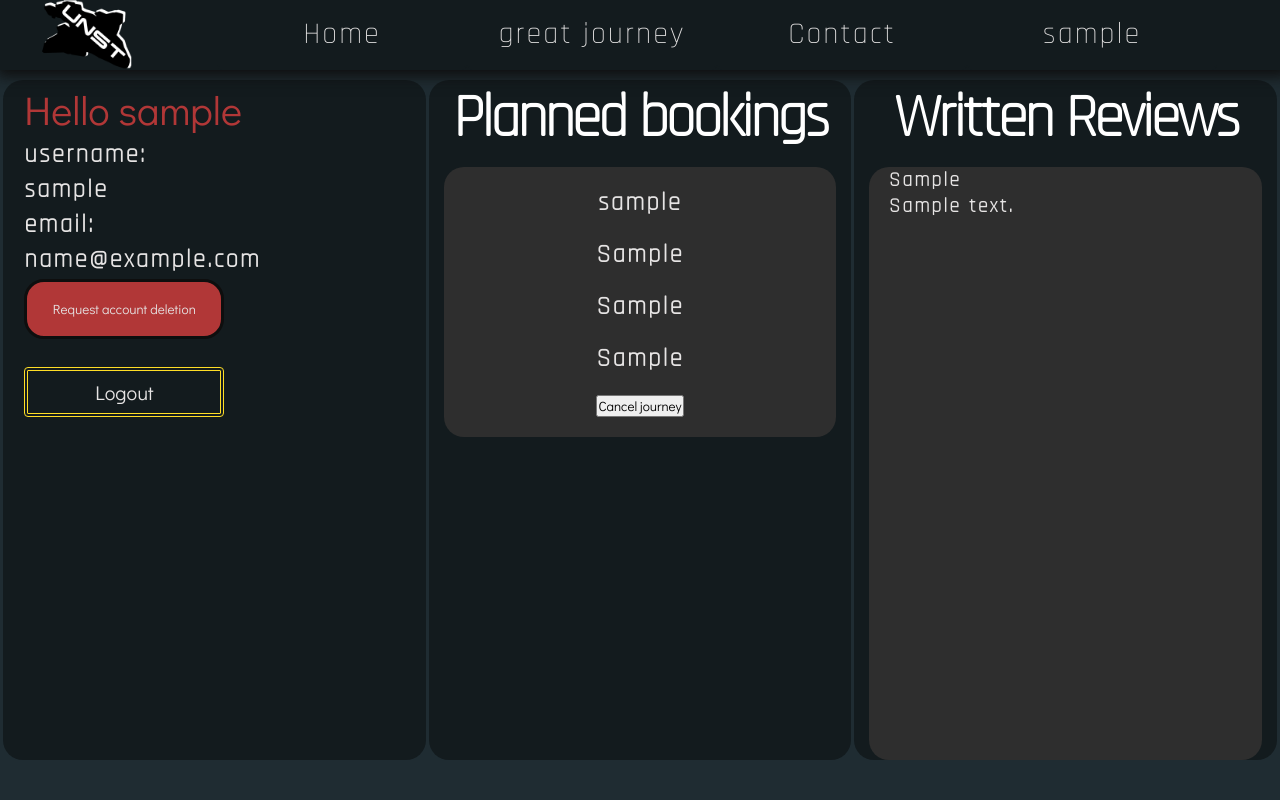
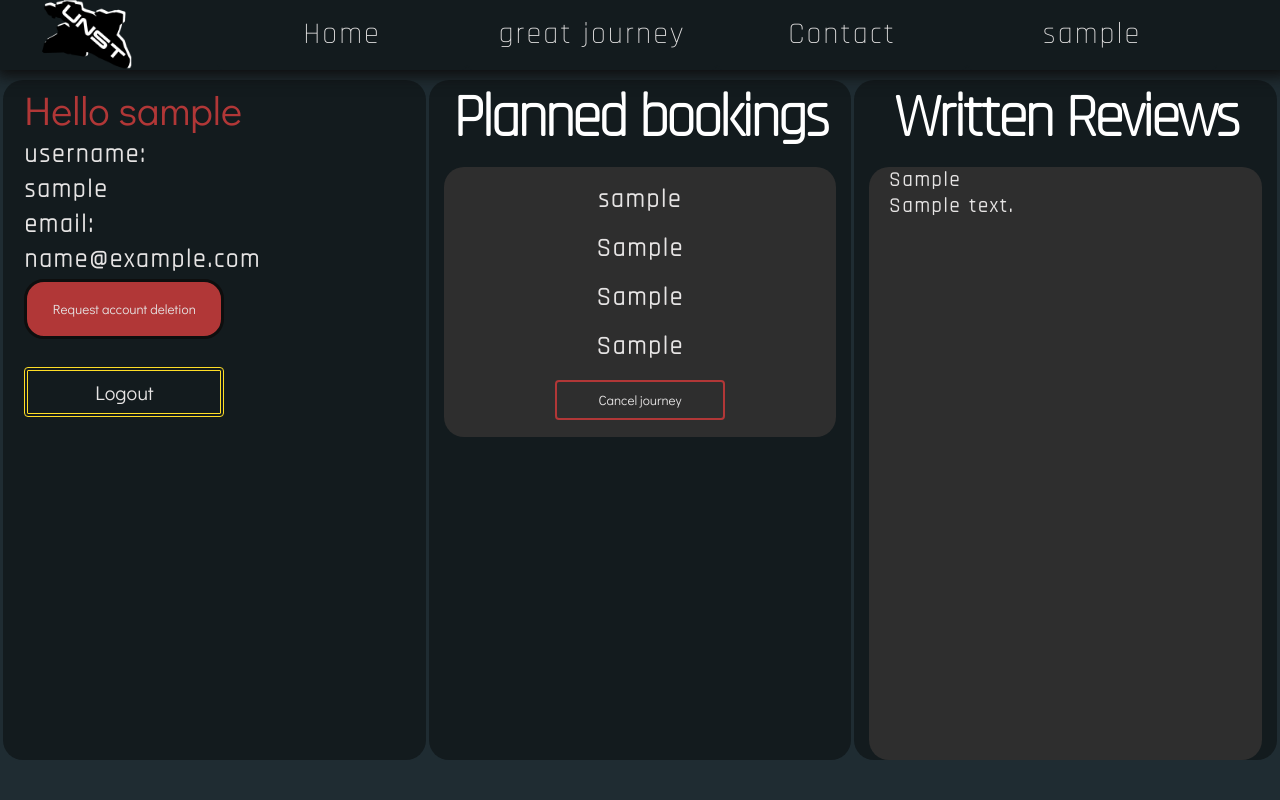
Before and after one commit to CeMagnum/UNST, a PHP site: page /private/account.php in a window 1280 px wide. Run offline with PHP 8.4, Linux system fonts and the light colour scheme; the visitor is signed in with stand-in values (Sample User, id 1); tables that the repository leaves empty or names only in its code hold one stand-in row (values such as "Sample post").

Commit message:
update 28-6-2022 final update

```diff
--- a/assets/css/style.css
+++ b/assets/css/style.css
@@ -1400,6 +1400,25 @@ input[type="range"]:focus::-ms-fill-upper {
   margin-top: 10px;
   border-radius: 20px;
 }
+
+.card_content input[type="submit"] {
+  width: 170px;
+  height: 40px;
+  background-color: #0a8322;
+  background-color: transparent;
+  border: var(--red) solid 2px;
+  transition: ease-in 0.3s;
+  color: var(--white);
+  border-radius: 4px;
+}
+.card_content input[type="submit"]:hover {
+  cursor: pointer;
+  background-color: var(--red);
+  border: var(--red) solid 7px;
+  transition: ease-in 0.1s;
+  color: var(--white);
+  box-shadow: 0px 0px 8px 4px var(--red);
+}
 .card_content {
   width: 90%;
   height: 100%;
@@ -1454,6 +1473,7 @@ input[type="range"]:focus::-ms-fill-upper {
   display: flex;
   flex-direction: column;
   align-items: center;
+  scroll-behavior: auto;
 }
 
 .acc_rev h1 {
```
Also changed, not shown: assets/img/planets/300px-H2A_-_High_Charity.png (added).
